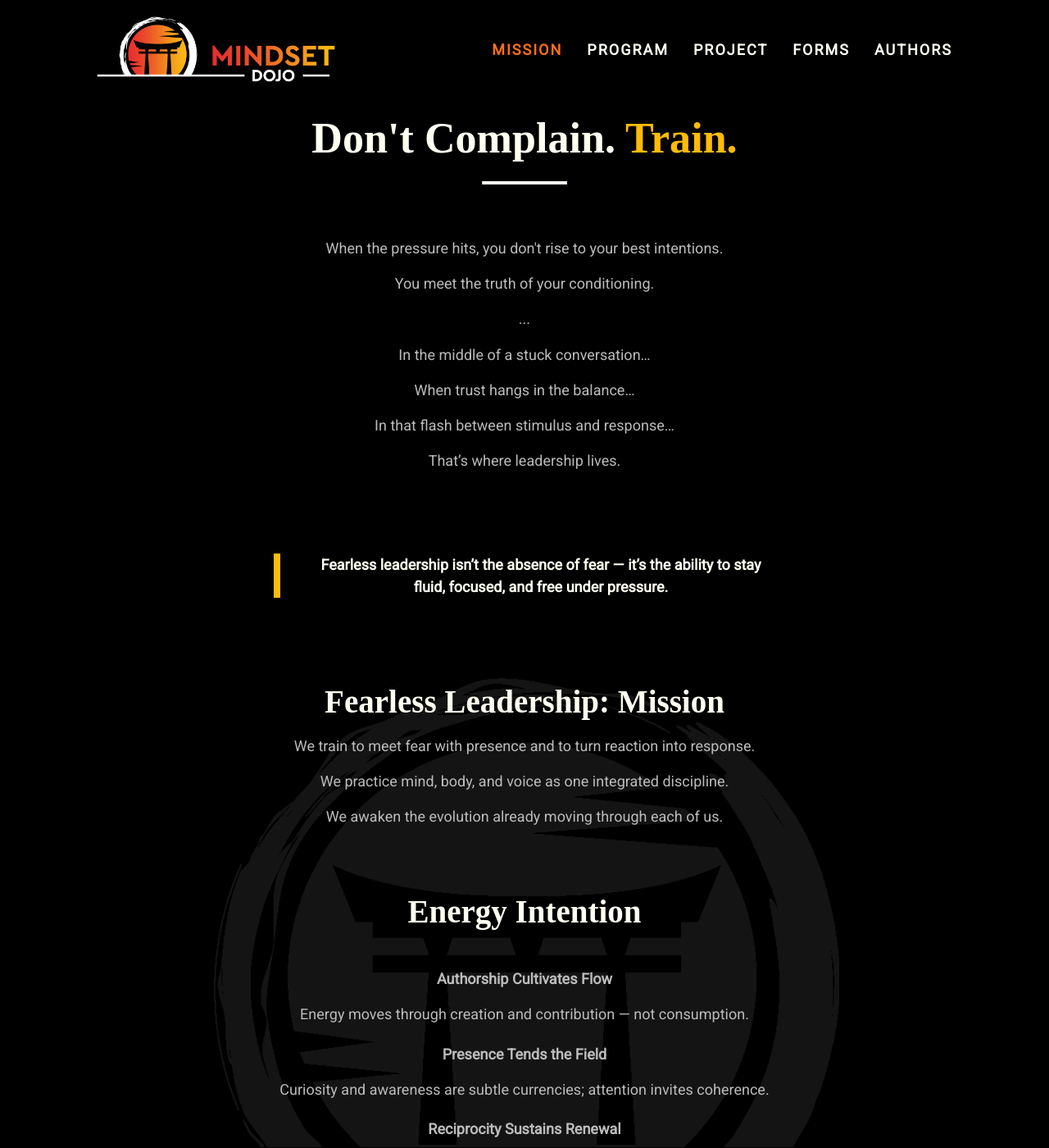
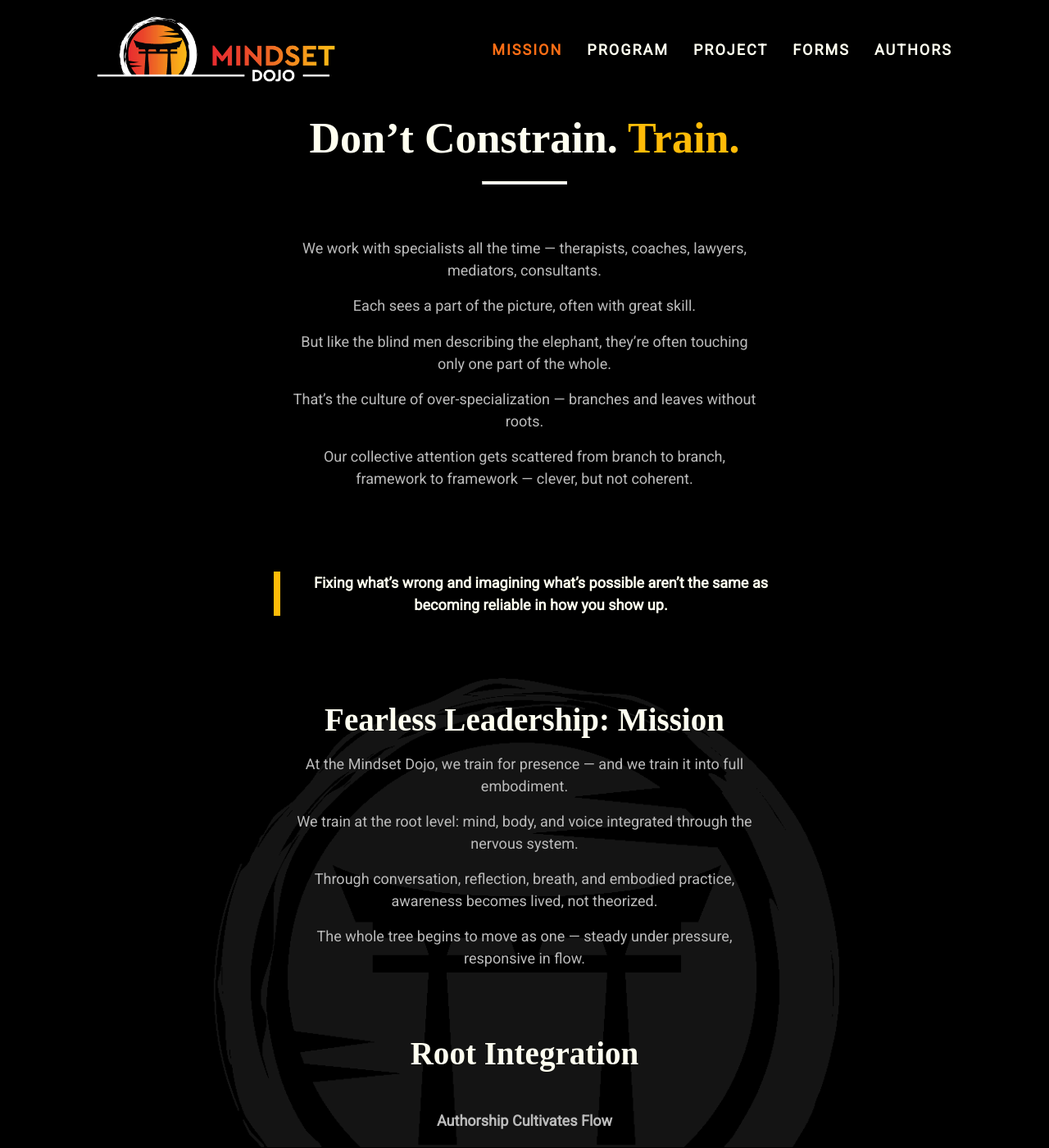
Before and after one commit to mindset-dojo/mindset-dojo.github.io, a Jekyll site: the page built from mission.md, in a window 1280 px wide and 1400 px high. Shown: the whole window at 82% size. Built offline with Jekyll 4.4.1, drawn with Linux system fonts in a browser that asks for light colours; some web fonts are replaced; some of the changed text lies outside the part shown.

Commit message:
feat: uplift mission page

```diff
--- a/_data/sections/mission.yaml
+++ b/_data/sections/mission.yaml
@@ -1,49 +1,50 @@
 ---
 rally: Fearless Leadership
-mantra: "Don't Complain. Train."
+mantra: "Don’t Constrain. Train."
 mantra_mark: "Train."
-description: "Leadership training that builds clarity, confidence, and calm under pressure through mindful, embodied practice. Fearless leadership starts here."
+description: "Training that restores coherence at the root level — integrating mind, body, and voice through embodied awareness. Where practice becomes presence, and presence becomes self-authorship."
 sections:
   - type: text
     data:
       items:
-        - "When the pressure hits, you don't rise to your best intentions."
-        - "You meet the truth of your conditioning."
-        - "..."
-        - "In the middle of a stuck conversation…"
-        - "When trust hangs in the balance…"
-        - "In that flash between stimulus and response…"
-        - "That’s where leadership lives."
+        - "We work with specialists all the time — therapists, coaches, lawyers, mediators, consultants."
+        - "Each sees a part of the picture, often with great skill."
+        - "But like the blind men describing the elephant, they’re often touching only one part of the whole."
+        - "That’s the culture of over-specialization — branches and leaves without roots."
+        - "Our collective attention gets scattered from branch to branch, framework to framework — clever, but not coherent."
   - type: quote
     data:
-      text: "Fearless leadership isn’t the absence of fear — it’s the ability to stay fluid, focused, and free under pressure."
+      text: "Fixing what’s wrong and imagining what’s possible aren’t the same as becoming reliable in how you show up."
   - type: text
     data:
       label: "Fearless Leadership: Mission"
       items:
-        - "We train to meet fear with presence and to turn reaction into response."
-        - "We practice mind, body, and voice as one integrated discipline."
-        - "We awaken the evolution already moving through each of us."
+        - "At the Mindset Dojo, we train for presence — and we train it into full embodiment."
+        - "We train at the root level: mind, body, and voice integrated through the nervous system."
+        - "Through conversation, reflection, breath, and embodied practice, awareness becomes lived, not theorized."
+        - "The whole tree begins to move as one — steady under pressure, responsive in flow."
   - type: principles
     data:
-      principles_title: "Energy Intention"
+      principles_title: "Root Integration"
       principles_groups:
         - "mission"
   - type: text
     data:
       label: "Training Ground"
       items:
-        - "Mindset Dojo is not a classroom. It’s a living field of practice."
+        - "Mindset Dojo isn’t a classroom. It’s a living field of practice."
         - "Each conversation, each silence, each embodied pause — is training."
-        - "We build energy agility together: clarity in mind, compassion in heart, coherence in action."
+        - "Together, we dissolve attention whiplash and restore coherence from the inside out."
+        - "From that root awareness, self-agency strengthens and matures into Self-authorship."
   - type: authors
     data:
       leadership_flow:
-        label: "⛩️⚡ Authors"
+        label: "⛩️🌿 Authors"
         limit: 16
   - type: ctas
     data:
       items:
         - label: "Cross the Threshold"
           ref: program
+
 ...
--- a/_data/sections/principles.yaml
+++ b/_data/sections/principles.yaml
@@ -26,10 +26,10 @@ principles:
   mission:
     - id: "authorship"
       label: "Authorship Cultivates Flow"
-      description: "Energy moves through creation and contribution — not consumption."
+      description: "When awareness roots deeply, energy moves through creation and contribution — not consumption."
     - id: "attunement"
       label: "Presence Tends the Field"
-      description: "Curiosity and awareness are subtle currencies; attention invites coherence."
+      description: "Embodied curiosity and attention align the whole system — restoring coherence in motion."
     - id: "reciprocity"
       label: "Reciprocity Sustains Renewal"
       description: "Balanced giving and receiving — emotional, creative, and financial — keeps energy circulating and the field vibrant."
```
